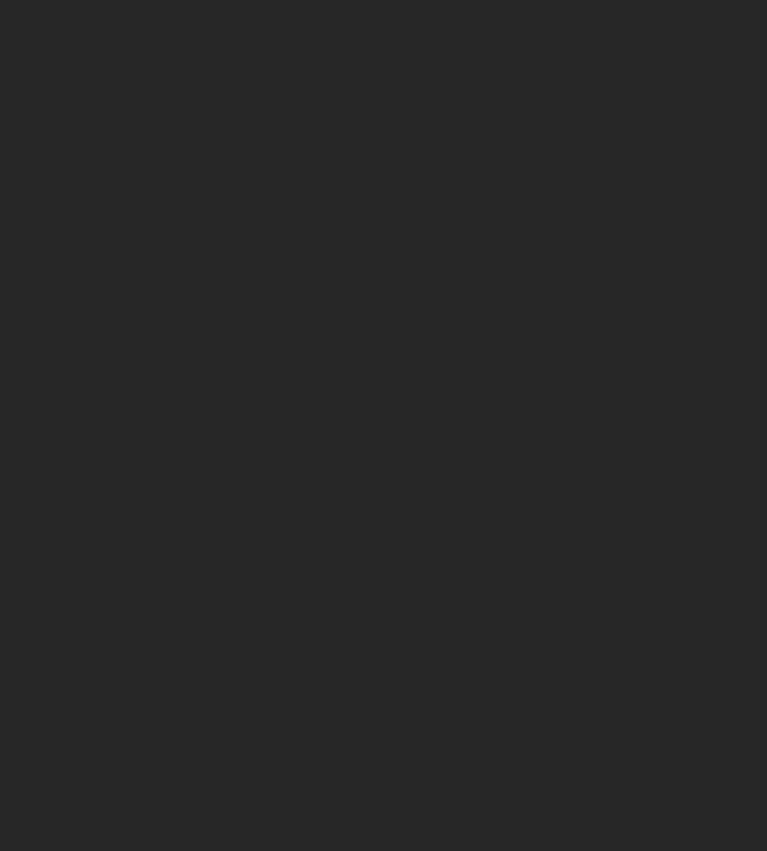
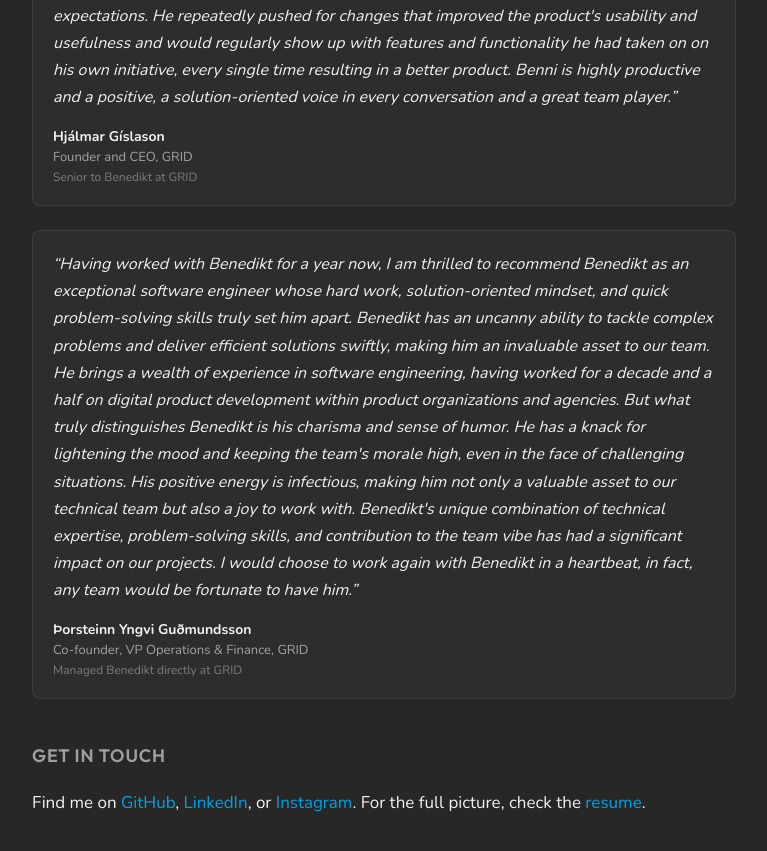
Before and after one commit to benediktvaldez/web, a Next.js app: page /en/about in a window 1280 px wide. Shown: the part 1360-2211 px from the top of the page, without its empty margins (256-1023 px from the left). Before the commit the page ends 1358 px from the top, so only its background shows below. Built offline with nearby package versions, Linux system fonts and the light colour scheme.

Commit message:
feat: add LinkedIn recommendations from Hjálmar and Þorsteinn

```diff
--- a/src/content/recommendations.ts
+++ b/src/content/recommendations.ts
@@ -7,12 +7,20 @@ export interface Recommendation {
 }
 
 export const recommendations: Recommendation[] = [
-  // Add recommendations here, e.g.:
-  // {
-  //   name: "Jane Doe",
-  //   role: "Engineering Manager",
-  //   company: "GRID",
-  //   relationship: "Managed Benedikt at GRID",
-  //   quote: "Benedikt is an exceptional developer who...",
-  // },
+  {
+    name: "Hjálmar Gíslason",
+    role: "Founder and CEO",
+    company: "GRID",
+    relationship: "Senior to Benedikt at GRID",
+    quote:
+      "Benni took a lot of things in our product from good to great. He played a key role in several projects that made the product easier to use, easier on the eye and overall more friendly and enjoyable. Always thinking about the user, Benni would often be the one that came up with improvements and tweaks that took the projects he was assigned above and beyond expectations. He repeatedly pushed for changes that improved the product's usability and usefulness and would regularly show up with features and functionality he had taken on on his own initiative, every single time resulting in a better product. Benni is highly productive and a positive, a solution-oriented voice in every conversation and a great team player.",
+  },
+  {
+    name: "Þorsteinn Yngvi Guðmundsson",
+    role: "Co-founder, VP Operations & Finance",
+    company: "GRID",
+    relationship: "Managed Benedikt directly at GRID",
+    quote:
+      "Having worked with Benedikt for a year now, I am thrilled to recommend Benedikt as an exceptional software engineer whose hard work, solution-oriented mindset, and quick problem-solving skills truly set him apart. Benedikt has an uncanny ability to tackle complex problems and deliver efficient solutions swiftly, making him an invaluable asset to our team. He brings a wealth of experience in software engineering, having worked for a decade and a half on digital product development within product organizations and agencies. But what truly distinguishes Benedikt is his charisma and sense of humor. He has a knack for lightening the mood and keeping the team's morale high, even in the face of challenging situations. His positive energy is infectious, making him not only a valuable asset to our technical team but also a joy to work with. Benedikt's unique combination of technical expertise, problem-solving skills, and contribution to the team vibe has had a significant impact on our projects. I would choose to work again with Benedikt in a heartbeat, in fact, any team would be fortunate to have him.",
+  },
 ];
```
